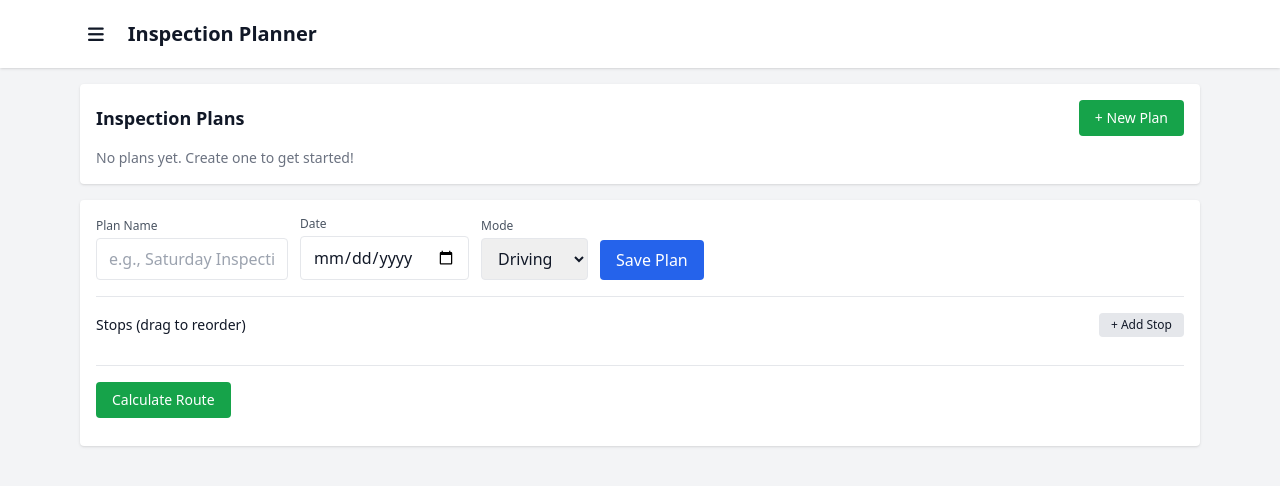
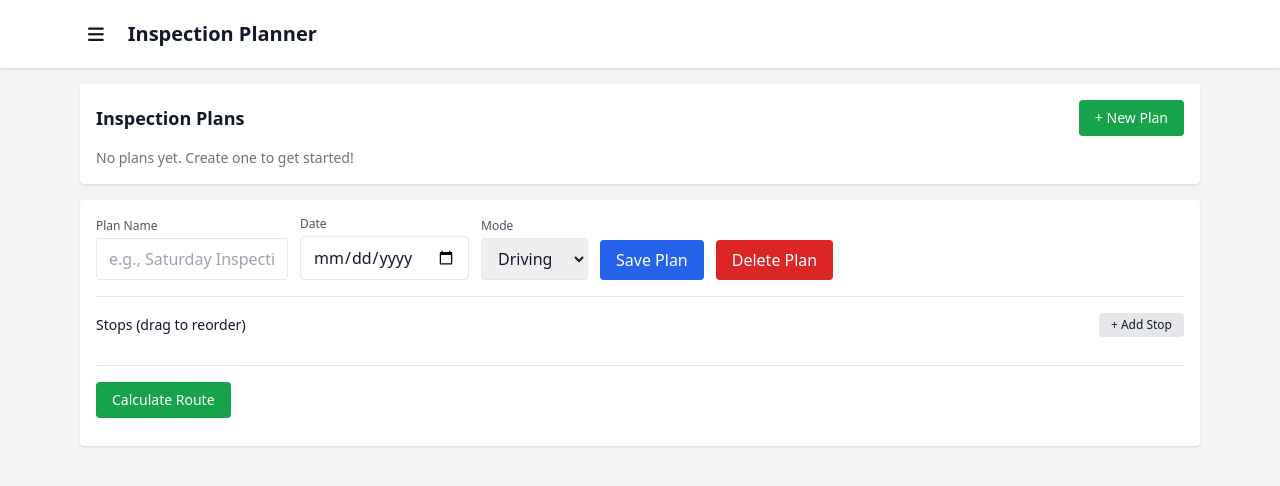
Before and after one commit to Tunsworthy/homefinder, a Flask app: page /plan in a window 1280 px wide. Shown: the top 486 px of the page. Run offline with Flask 3, Linux system fonts and the light colour scheme; data that the repository does not hold is empty; some libraries are stand-ins or nearby versions.

Commit message:
Add delete plan button and API endpoint

```diff
--- a/frontend/app.py
+++ b/frontend/app.py
@@ -494,6 +494,17 @@ def api_inspection_plans():
     return jsonify({'ok': True, 'plan': plan})
 
 
+@app.route('/api/inspection-plans/<plan_id>', methods=['DELETE'])
+def api_inspection_plan_delete(plan_id):
+    plans = load_plans()
+    if plan_id not in plans:
+        return jsonify({'ok': False, 'error': 'plan not found'}), 404
+
+    del plans[plan_id]
+    save_plans(plans)
+    return jsonify({'ok': True})
+
+
 @app.route('/api/inspection-plans/<plan_id>/route')
 def api_inspection_plan_route(plan_id):
     plans = load_plans()
--- a/frontend/static/plan.js
+++ b/frontend/static/plan.js
@@ -225,6 +225,34 @@
     }
   }
 
+  document.getElementById('delete-plan').onclick = async () => {
+    if (!currentPlan.id) {
+      alert('No plan to delete')
+      return
+    }
+
+    if (!confirm(`Delete plan "${currentPlan.name}"?`)) {
+      return
+    }
+
+    try {
+      const res = await fetch(`/api/inspection-plans/${currentPlan.id}`, {
+        method: 'DELETE'
+      })
+      const j = await res.json()
+      if (j.ok) {
+        document.getElementById('save-status').textContent = 'Deleted'
+        setTimeout(() => document.getElementById('save-status').textContent = '', 1500)
+        renderPlansList()
+        createNewPlan()
+      } else {
+        alert('Delete failed')
+      }
+    } catch (e) {
+      alert('Delete failed')
+    }
+  }
+
   document.getElementById('calc-route').onclick = async () => {
     if (!currentPlan.id) {
       // save first to get an id
--- a/frontend/templates/plan.html
+++ b/frontend/templates/plan.html
@@ -40,6 +40,7 @@
             </select>
           </div>
           <button id="save-plan" class="px-4 py-2 bg-blue-600 text-white rounded hover:bg-blue-700">Save Plan</button>
+          <button id="delete-plan" class="px-4 py-2 bg-red-600 text-white rounded hover:bg-red-700">Delete Plan</button>
           <span id="save-status" class="text-sm text-gray-500"></span>
         </div>
 
```
